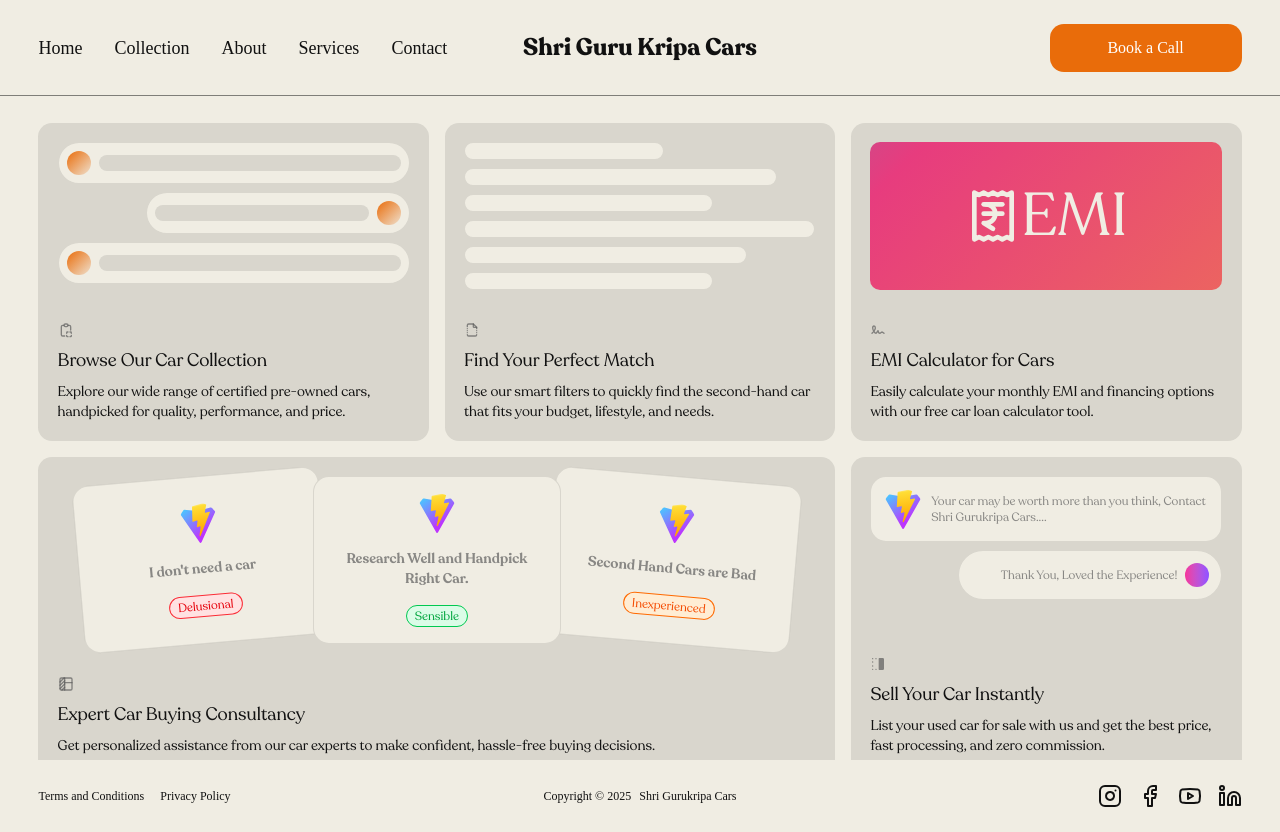
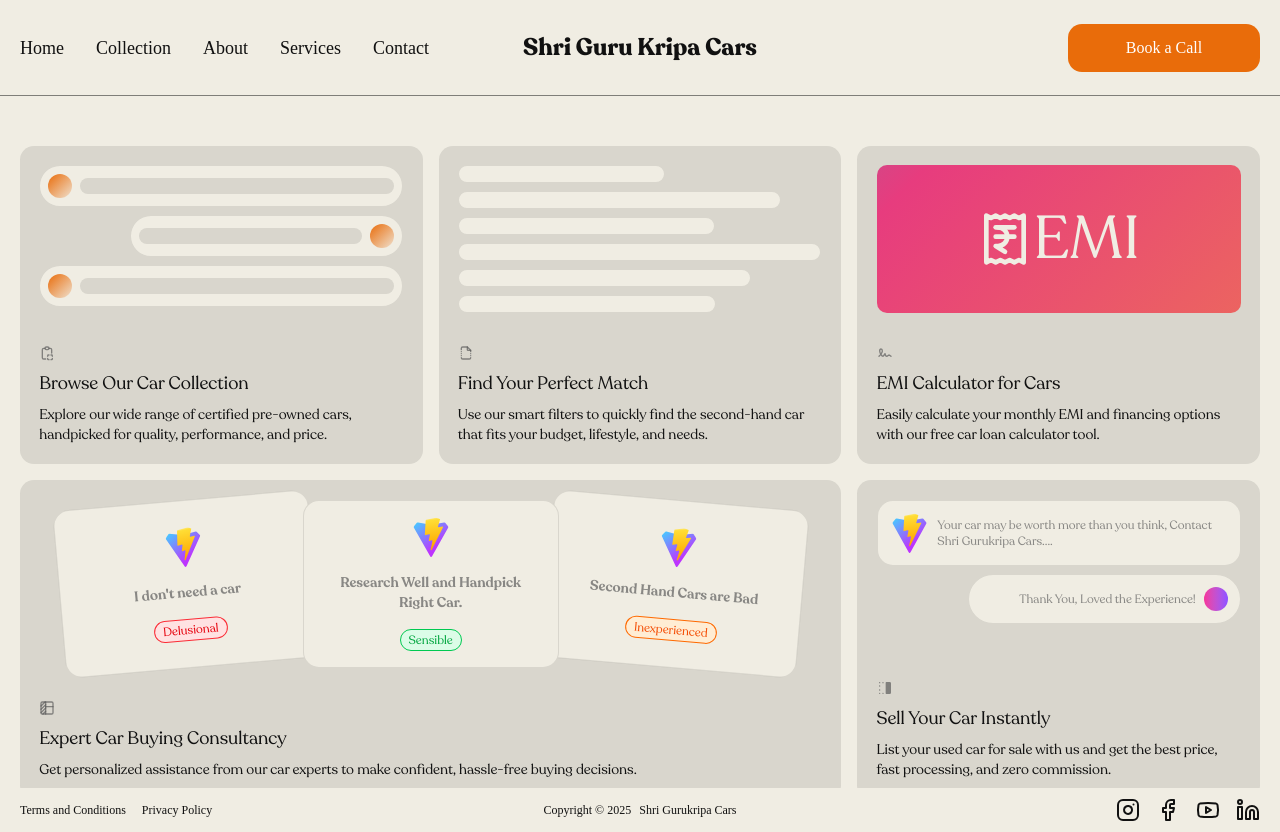
Before and after one commit to anshulbhrdwaj/shrigurukripacars, a React (Vite) app: page /services in a window 1280 px wide. Built offline with nearby package versions, Linux system fonts and the light colour scheme.

Commit message:
Spacing Fix

```diff
--- a/src/components/Footer.tsx
+++ b/src/components/Footer.tsx
@@ -3,7 +3,7 @@ import { Link } from "react-router";
 
 const Footer = () => {
 	return (
-		<footer className="grid p-width items-center grid-cols-3 py-6 text-xs">
+		<footer className="grid px-[15px] py-[10px] lg:px-[20px] lg:py-[10px] items-center grid-cols-3 text-xs ">
 			<div className="flex gap-1 md:gap-4">
 				<Link to="/terms-and-conditions">Terms and Conditions</Link>
 				<Link to="/privacy-policy">Privacy Policy</Link>
--- a/src/components/Header.tsx
+++ b/src/components/Header.tsx
@@ -14,7 +14,7 @@ const Header = () => {
 	const dispatch = useDispatch();
 	const theme = useSelector((state: RootState) => state.theme.mode);
 	return (
-		<header className="w-full h-[5rem] lg:h-[6rem] items-center justify-around p-width grid grid-cols-3 border-b border-foreground/50 text-nowrap">
+		<header className="w-full h-[5rem] lg:h-[6rem] items-center justify-around px-[15px] py-[10px] lg:px-[20px] lg:py-[10px] grid grid-cols-3 border-b border-foreground/50 text-nowrap">
 			<nav className="hidden sm:flex items-center justify-start text-lg">
 				<ul className="hidden xl:flex items-center justify-center gap-8">
 					{navbarItems.map((item) => (
--- a/src/components/Preloader.tsx
+++ b/src/components/Preloader.tsx
@@ -103,7 +103,7 @@ export default function PageWithPreloader({
 const Loading = () => {
 	return (
 		<div className="fixed inset-0 z-40 flex items-center justify-center bg-background font-recoleta text-7xl md:text-8xl text-muted-foreground">
-			<h1 className="text-center animate-pulse">Shree Gurukripa Cars</h1>
+			<h1 className="text-center animate-pulse">Shri Gurukripa Cars</h1>
 		</div>
 	);
 };
--- a/src/lib/classes.ts
+++ b/src/lib/classes.ts
@@ -1,5 +1,5 @@
 export const section =
-	"flex flex-col gap-12 sm:gap-16 xl:gap-24 min-h-[60vh] w-full p-width content-auto";
+	"flex flex-col gap-12 sm:gap-16 xl:gap-24 min-h-[60vh] w-full px-[15px] py-[30px] lg:px-[20px] lg:py-[50px] content-auto h-[86.5%]";
 
 export const primaryBtn =
 	"w-full sm:w-[22vw] lg:w-[25vw] 2xl:w-[28vw] flex items-center justify-center rounded-[1.25rem] md:rounded-[4rem]";
@@ -14,4 +14,4 @@ export const heading2 =
 	"2xl:text-[14rem] xl:text-[10rem] sm:text-[6.6rem] text-[3rem] text-center sm:text-start text-nowrap sm:text-wrap 2xl:leading-[14rem] xl:leading-[12rem] sm:leading-[8rem] leading-[4rem] font-bold p-0 m-0";
 
 export const heading3 =
-	"2xl:text-[12rem] xl:text-[9rem] lg:text-[6.4rem] sm:text-[4.8rem] text-[2rem] text-center sm:text-start text-nowrap 2xl:leading-[14rem] xl:leading-[12rem] sm:leading-[8rem] leading-[4rem] font-bold p-0 m-0";
+	"2xl:text-[12rem] xl:text-[9rem] lg:text-[6.4rem] sm:text-[4.8rem] text-[2rem] text-center text-nowrap 2xl:leading-[14rem] xl:leading-[12rem] sm:leading-[8rem] leading-[4rem] font-bold p-0 m-0";
--- a/src/pages/AboutUs.tsx
+++ b/src/pages/AboutUs.tsx
@@ -6,8 +6,8 @@ import { Link } from "react-router";
 
 const AboutUs = () => {
 	return (
-		<section className={cn(section, "gap-4 sm:gap-4 xl:gap-4 py-[2.1dvw] h-[83%]")}>
-			<div className=" w-[95vw] h-full relative rounded-[2rem] md:rounded-[4rem] grainy bg-foreground p-1 gap-8 lg:gap-8 xl:p-2 flex flex-col justify-between">
+		<section className={cn(section, "gap-4 sm:gap-4 xl:gap-4")}>
+			<div className=" w-full h-full relative rounded-[2rem] md:rounded-[4rem] grainy bg-foreground p-1 gap-8 lg:gap-8 xl:p-2 flex flex-col justify-between">
 				<div className="bg-background rounded-[2rem] md:rounded-[4rem] min-h-[50vh] sm:h-full w-full "></div>
 
 				<div className="rounded-[2rem] md:rounded-[4rem] h-full w-full flex flex-col justify-around gap-10 px-14 pb-12">
--- a/src/pages/Collection.tsx
+++ b/src/pages/Collection.tsx
@@ -13,7 +13,7 @@ const Collection = () => {
 		<section
 			className={cn(
 				section,
-				"h-[83%] sm:flex-row py-[2.1dvh] gap-10 sm:gap-8 xl:gap-12 relative sm:pt-12"
+				" sm:flex-row gap-10 sm:gap-8 xl:gap-12 relative "
 			)}
 		>
 			<FiltersSidebar cars={cars} />
--- a/src/pages/ContactUs.tsx
+++ b/src/pages/ContactUs.tsx
@@ -41,9 +41,9 @@ const ContactUs = () => {
   };
 	return (
 		<section
-			className={cn(section, "gap-4 sm:gap-4 xl:gap-4 py-[2.1dvw] h-[83%]")}
+			className={cn(section, "gap-4 sm:gap-4 xl:gap-4")}
 		>
-			<div className="shadow-input mx-auto w-full max-w-xl h-full rounded-none bg-foreground/10 p-4 md:rounded-2xl md:p-8 font-recoleta my-auto overflow-scroll">
+			<div className="shadow-input mx-auto w-full max-w-xl h-full bg-foreground/10 p-4 rounded-2xl md:p-8 font-recoleta my-auto overflow-scroll">
       <h2 className="text-5xl font-bold">
         Contact Us
       </h2>
--- a/src/pages/Finance.tsx
+++ b/src/pages/Finance.tsx
@@ -54,7 +54,7 @@ const Finance = () => {
 
 	return (
 		<section
-			className={cn(section, "gap-4 sm:gap-4 xl:gap-4 py-[2.1dvw] h-[83%]")}
+			className={cn(section, "gap-4 sm:gap-4 xl:gap-4 h-[83%]")}
 		>
 			<div className=" w-[95vw] h-full relative rounded-[2rem] md:rounded-[4rem] grainy bg-foreground p-1 gap-8 lg:gap-8 xl:p-2 flex flex-col justify-between font-recoleta">
 				<div className="bg-background rounded-[2rem] md:rounded-[4rem] min-h-[50vh] sm:h-full w-full flex flex-col lg:flex-row items-center justify-around p-[5vw] sm:p-[1vw] xl:p-0 gap-4">
--- a/src/pages/Home.tsx
+++ b/src/pages/Home.tsx
@@ -20,7 +20,7 @@ import { Card, CardContent } from "@/components/ui/card";
 
 const Home = () => {
 	return (
-		<main className="flex flex-col space-y-32 overflow-x-hidden">
+		<main className="flex flex-col md:space-y-8 overflow-x-hidden">
 			<Hero />
 			<Explore />
 			<Gallery />
@@ -39,12 +39,12 @@ const Hero = () => {
 		<section
 			className={cn(
 				section,
-				"gap-0 sm:gap-0 xl:gap-0 items-center pt-8 justify-center"
+				"gap-0 sm:gap-0 xl:gap-0 items-center justify-center"
 			)}
 		>
 			<h1 className={cn(heading, "text-nowrap")}>CLASSIC CARS</h1>
 
-			<Card className=" w-[90vw] xl:w-[95vw] h-[60vh] relative rounded-[2rem] rounded-br-[4rem]  md:rounded-[4rem] grainy bg-foreground border-none shadow-none">
+			<Card className=" w-full h-[60vh] relative rounded-[2rem] rounded-br-[4rem]  md:rounded-[4rem] grainy bg-foreground border-none shadow-none">
 				<CardContent>
 					<Button
 						className={cn(primaryBtn, cardBtn, "h-[5dvh] sm:h-[3dvh] py-6 px-12 sm:py-3 sm:px-6 rounded-full")}
@@ -125,7 +125,7 @@ const About = () => {
 		<section className={cn(section, "")}>
 			<h1 className={cn(heading3)}>Shri Gurukripa Cars</h1>
 
-			<div className=" w-[95vw] h-full sm:h-[60vh] relative rounded-[2rem] md:rounded-[4rem] grainy bg-foreground p-8 gap-8 lg:gap-12 xl:p-16 flex flex-col justify-between sm:flex-row">
+			<div className=" w-full h-full sm:h-[60vh] relative rounded-[2rem] md:rounded-[4rem] grainy bg-foreground p-8 gap-8 lg:gap-12 xl:p-16 flex flex-col justify-between sm:flex-row">
 				<div className="bg-background rounded-[2rem] md:rounded-[4rem] h-6/10 sm:h-full w-full sm:w-6/10"></div>
 				<div className="rounded-[2rem] md:rounded-[4rem] h-full w-full sm:w-4/10 xl:w-3/10 flex flex-col justify-around">
 					<div className="flex flex-col gap-8">
@@ -167,7 +167,7 @@ const CtaSection = () => {
 		<section
 			className={cn(
 				section,
-				"bg-foreground min-h-[10vh] min-w-screen p-width py-12 "
+				"bg-foreground min-h-[10vh] w-screen "
 			)}
 		>
 			<div className={cn(heading, "font-recoleta text-background")}>
--- a/src/pages/Services.tsx
+++ b/src/pages/Services.tsx
@@ -353,7 +353,7 @@ const Services = () => {
   const navigateTo = useNavigate();
 	return (
 		<section
-			className={cn(section, "gap-4 sm:gap-4 xl:gap-4 py-[2.1dvw] h-[83%]")}
+			className={cn(section, "gap-4 sm:gap-4 xl:gap-4")}
 		>
 			<BentoGrid className="w-full h-full">
 				{items.map((item, i) => (
```
